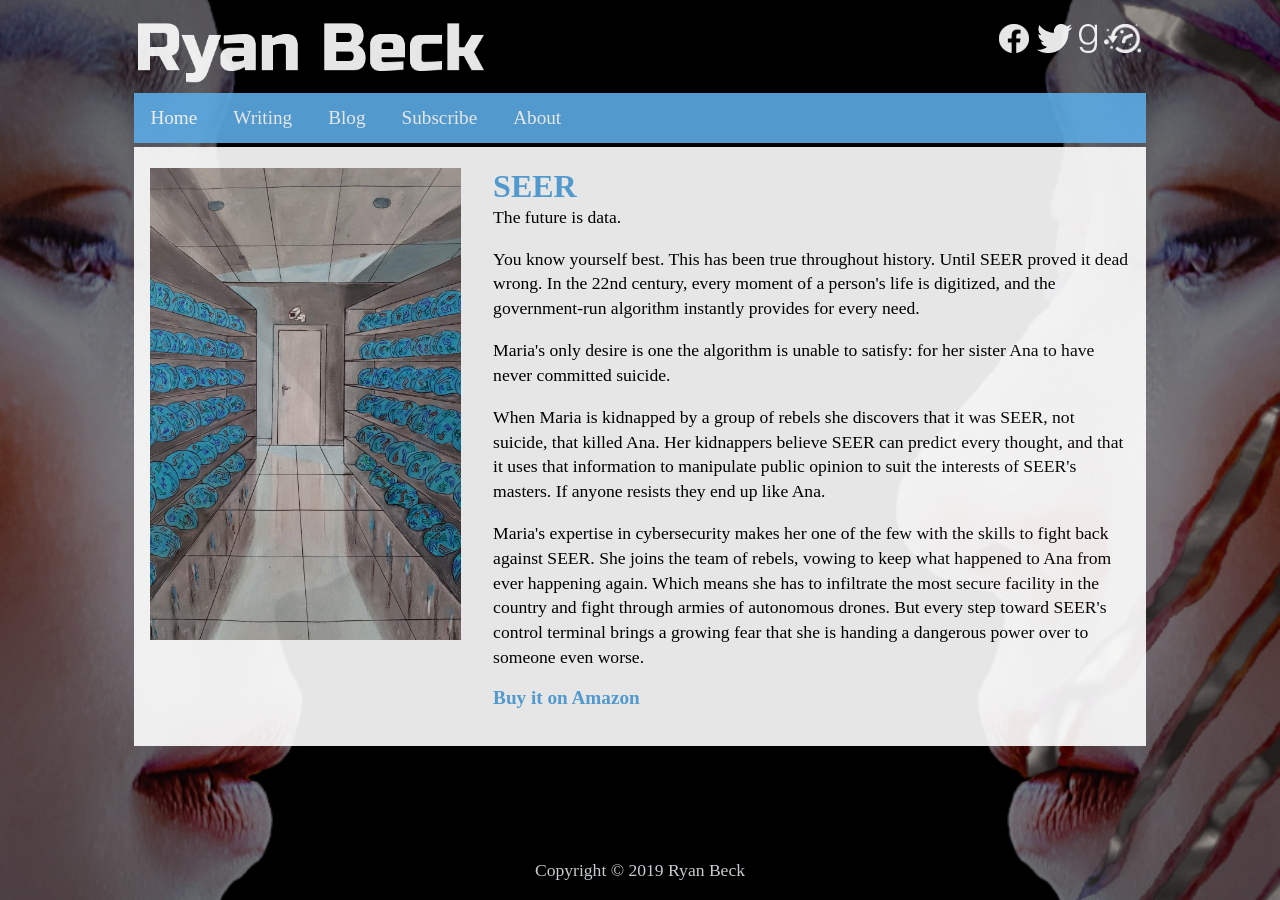
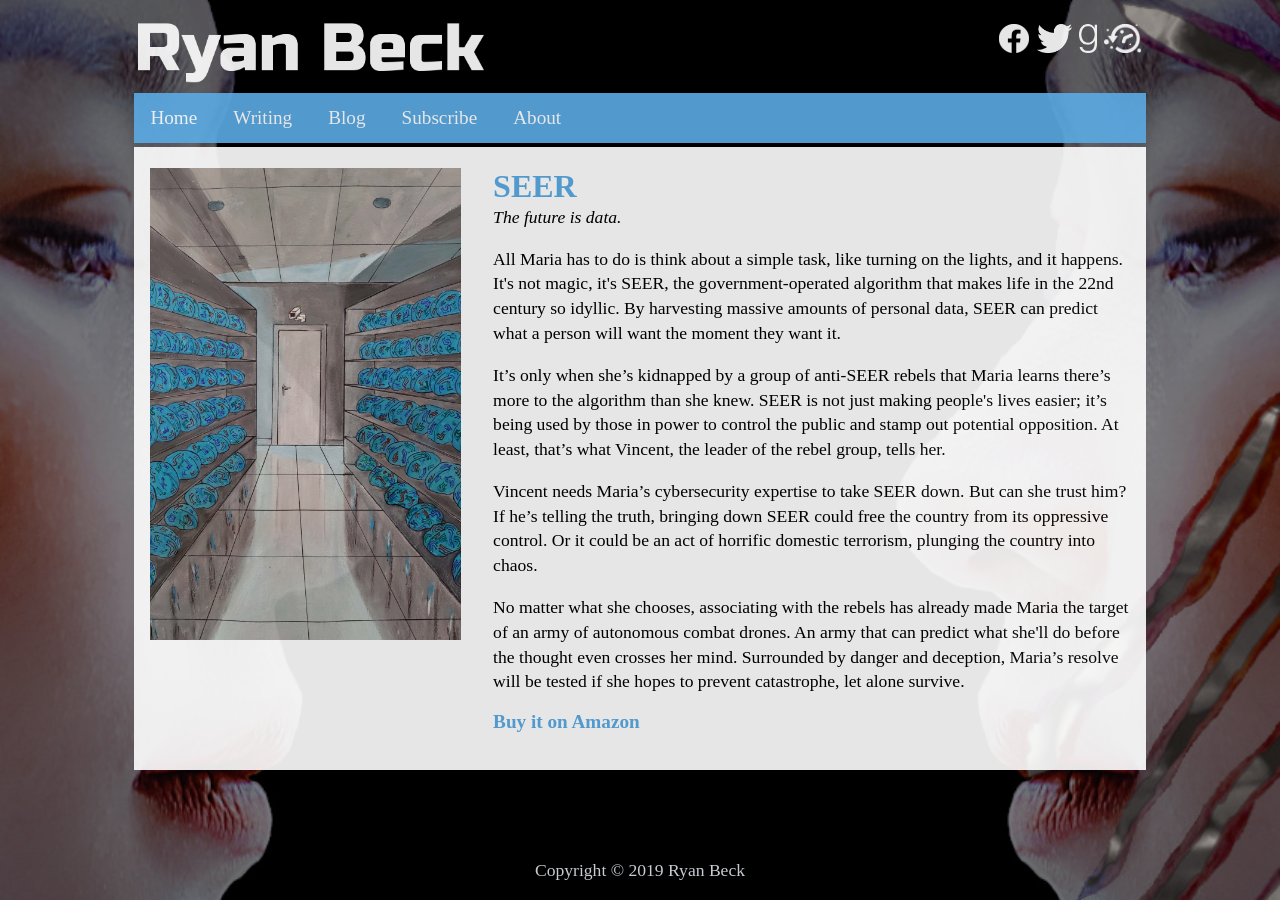
Before and after one commit to ryooan/ryooan.github.io, a Jekyll site: the page built from writing/SEER.html, in a window 1280 px wide. Built offline with Jekyll 4.4.1, drawn with Linux system fonts in a browser that asks for light colours.

Commit message:
Update SEER.html

```diff
--- a/writing/SEER.html
+++ b/writing/SEER.html
@@ -7,8 +7,8 @@ howtoget: Buy it on Amazon
 title: SEER
 description: SEER, a work of science-fiction by Ryan Beck.
 ---
-<p>The future is data.</p>
-<p>You know yourself best. This has been true throughout history. Until SEER proved it dead wrong. In the 22nd century, every moment of a person&#39;s life is digitized, and the government-run algorithm instantly provides for every need.</p>
-<p>Maria&#39;s only desire is one the algorithm is unable to satisfy: for her sister Ana to have never committed suicide.</p>
-<p>When Maria is kidnapped by a group of rebels she discovers that it was SEER, not suicide, that killed Ana. Her kidnappers believe SEER can predict every thought, and that it uses that information to manipulate public opinion to suit the interests of SEER&#39;s masters. If anyone resists they end up like Ana.</p>
-<p>Maria&#39;s expertise in cybersecurity makes her one of the few with the skills to fight back against SEER. She joins the team of rebels, vowing to keep what happened to Ana from ever happening again. Which means she has to infiltrate the most secure facility in the country and fight through armies of autonomous drones. But every step toward SEER&#39;s control terminal brings a growing fear that she is handing a dangerous power over to someone even worse.</p>
+<p><i>The future is data.</i></p>
+<p>All Maria has to do is think about a simple task, like turning on the lights, and it happens. It's not magic, it's SEER, the government-operated algorithm that makes life in the 22nd century so idyllic. By harvesting massive amounts of personal data, SEER can predict what a person will want the moment they want it.</p>
+<p>It’s only when she’s kidnapped by a group of anti-SEER rebels that Maria learns there’s more to the algorithm than she knew. SEER is not just making people's lives easier; it’s being used by those in power to control the public and stamp out potential opposition. At least, that’s what Vincent, the leader of the rebel group, tells her.</p>
+<p>Vincent needs Maria’s cybersecurity expertise to take SEER down. But can she trust him? If he’s telling the truth, bringing down SEER could free the country from its oppressive control. Or it could be an act of horrific domestic terrorism, plunging the country into chaos.</p>
+<p>No matter what she chooses, associating with the rebels has already made Maria the target of an army of autonomous combat drones. An army that can predict what she'll do before the thought even crosses her mind. Surrounded by danger and deception, Maria’s resolve will be tested if she hopes to prevent catastrophe, let alone survive.</p>
```
